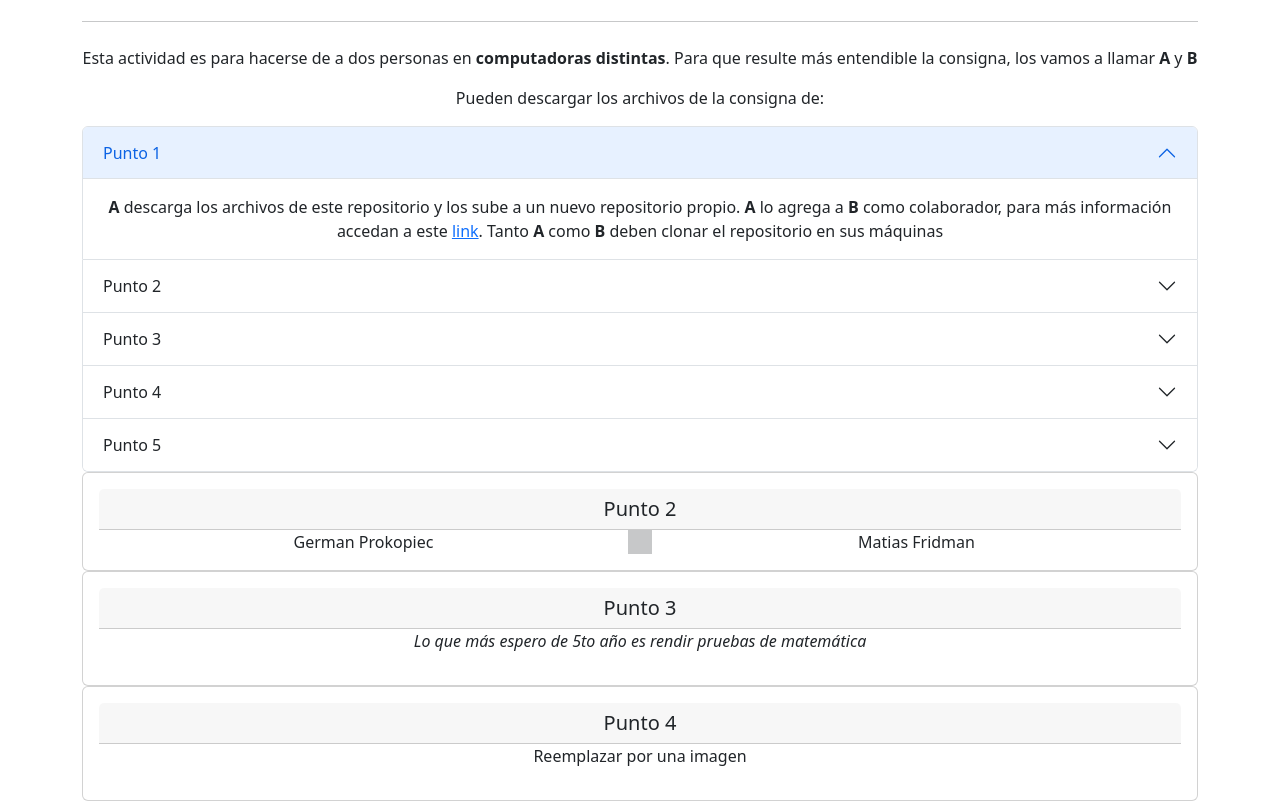
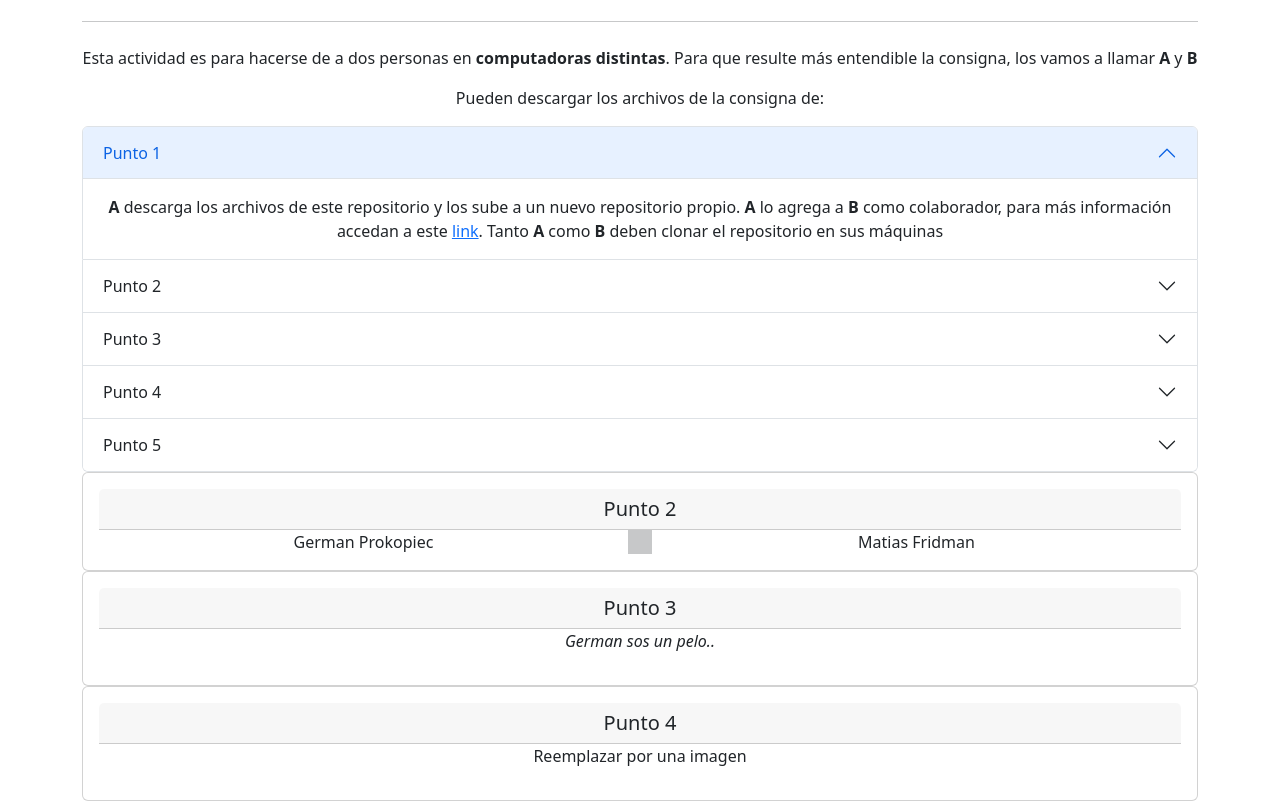
Before and after one commit to GerProko/EJ1-Desarrollo-de-aplicaciones, a plain HTML site: page index.html in a window 1280 px wide. Shown: the part 108-909 px from the top of the page. Drawn offline with nearby package versions, Linux system fonts and the light colour scheme.

Commit message:
Informacion confidencial

```diff
--- a/index.html
+++ b/index.html
@@ -97,7 +97,7 @@
       <div class="card">
             <div class="card-body">
             <h5 class="card-header">Punto 3</h5>
-            <p><i>Lo que más espero de 5to año es rendir pruebas de matemática</i></p>
+            <p><i>German sos un pelo..</i></p>
             </div>
       </div>
       <div class="card">
```
